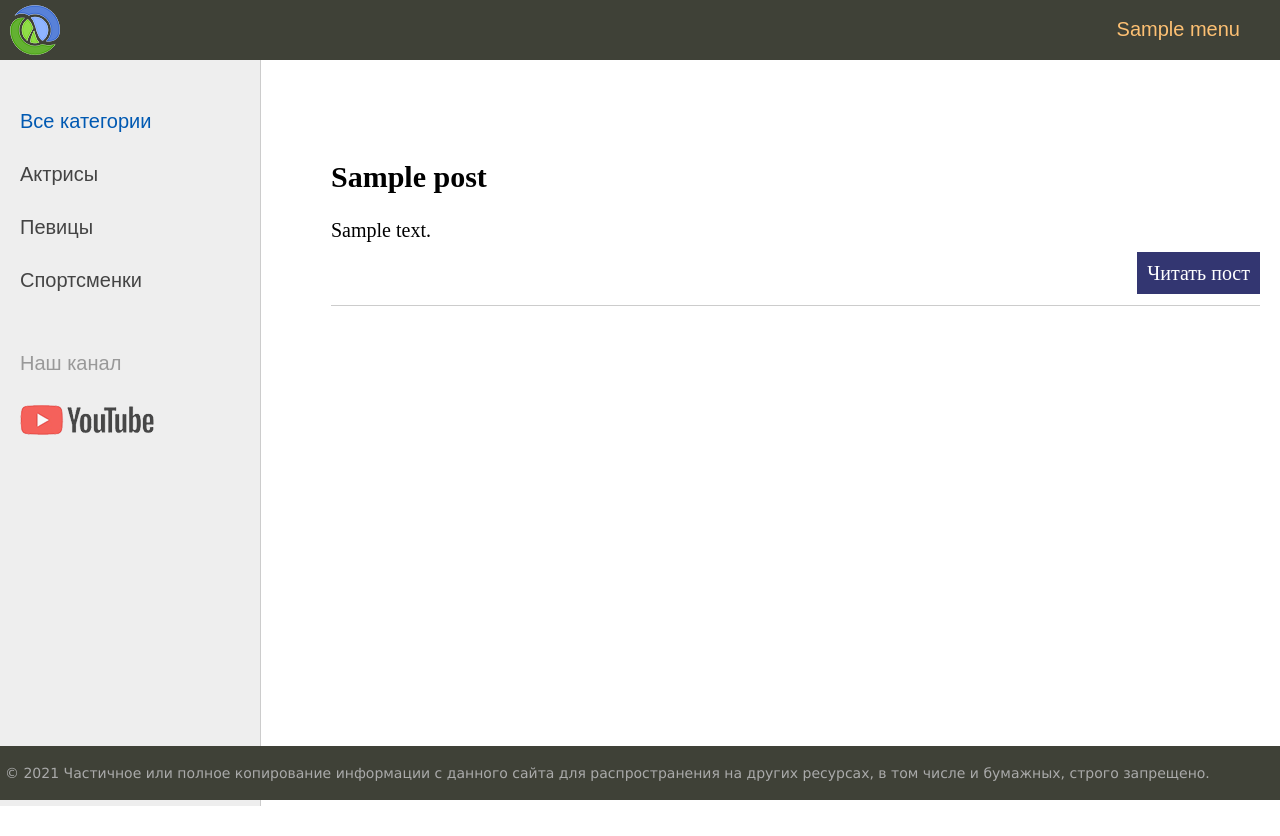
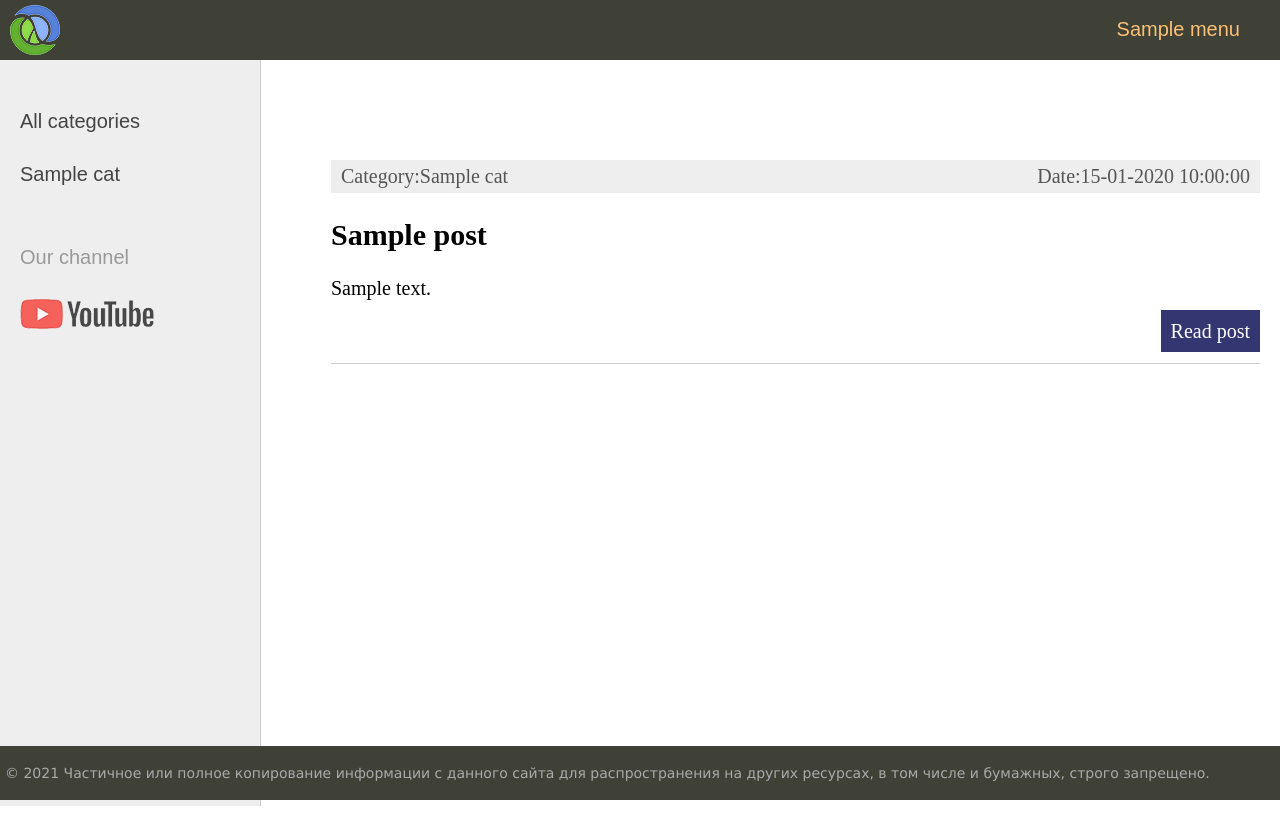
Before and after one commit to Sundooga4/django, a Django app: template coolsite/women/templates/women/index.html in a window 1280 px wide. Run offline with Django 3.2, Linux system fonts and the light colour scheme; the template is opened without the code that fills it: most values are stand-ins (such as "Sample title", 1, 10 or a date in 2020).

Commit message:
12.06.22 daily

```diff
--- a/coolsite/women/templates/women/base.html
+++ b/coolsite/women/templates/women/base.html
@@ -14,12 +14,12 @@
 {% block mainmenu %}
 		<div class="header">
 			<ul id="mainmenu" class="mainmenu">
-			<li class="logo"><a href="#"><div class="logo"></div></a></li>
+			<li class="logo"><a href="{% url 'home' %}"><div class="logo"></div></a></li>
 {% for m in menu %}
 	{% if not forloop.last %}
-			<li><a href="#">{{m.title}}</a></li>
+			<li><a href="{% url m.url_name %}">{{m.title}}</a></li>
 	{% else %}
-			<li class="last"><a href="#">{{m.title}}</a></li>
+			<li class="last"><a href="{% url m.url_name %}">{{m.title}}</a></li>
 	{% endif %}
 {% endfor %}
 			</ul>
@@ -33,12 +33,22 @@
 <!-- Sidebar слева -->
 	<td valign="top" class="left-chapters">
 	<ul id="leftchapters">
-		<li class="selected">Все категории</li>
-		<li><a href="#">Актрисы</a></li>
-		<li><a href="#">Певицы</a></li>
-		<li><a href="#">Спортсменки</a></li>
+{% if cat_selected == 0 %}
+		<li class="selected">All categories</li>
+{% else %}
+		<li><a href="{% url 'home' %}">All categories</a></li>
+{% endif %}
+
+{% for c in cats %}
+	{% if c.pk == cat_selected %}
+		<li class="selected">{{c.name}}</li>
+	{% else %}
+		<li><a href="{{ c.get_absolute_url }}">{{c.name}}</a></li>
+	{% endif %}
+{% endfor %}
+
 		<li class="share">
-		<p>Наш канал</p>
+		<p>Our channel</p>
 		<a class="share-yt" href="https://www.youtube.com/channel/UClJzWfGWuGJL2t-3dYKcHTA/playlists" target="_blank" rel="nofollow"></a>
 		</li>
 	</ul>
--- a/coolsite/women/templates/women/index.html
+++ b/coolsite/women/templates/women/index.html
@@ -3,12 +3,19 @@
 {% block content %}
 <ul class="list-articles">
 	{% for p in posts %}
-			<li><h2>{{p.title}}</h2>
+			<li><div class="article-panel">
+	<p class="first">Category:{{p.cat}}</p>
+	<p class="last">Date:{{p.time_update|date:"d-m-Y H:i:s"}}</p>
+</div>
+
+
+
+				<h2>{{p.title}}</h2>
 	{% autoescape on %}
 	{{p.content|linebreaks|truncatewords:50}}
 	{% endautoescape %}
 			<div class="clear"></div>
-			<p class="link-read-post"><a href="#">Читать пост</a></p>
+			<p class="link-read-post"><a href="{{ p.get_absolute_url }}">Read post</a></p>
 			</li>
 	{% endfor %}
 </ul>
```
Also changed, not shown: coolsite/women/models.py (+15 -0 lines), coolsite/women/urls.py (+6 -3 lines), coolsite/women/views.py (+41 -10 lines), coolsite/db.sqlite3, coolsite/women/migrations/0002_category_women_cat.py (added).
